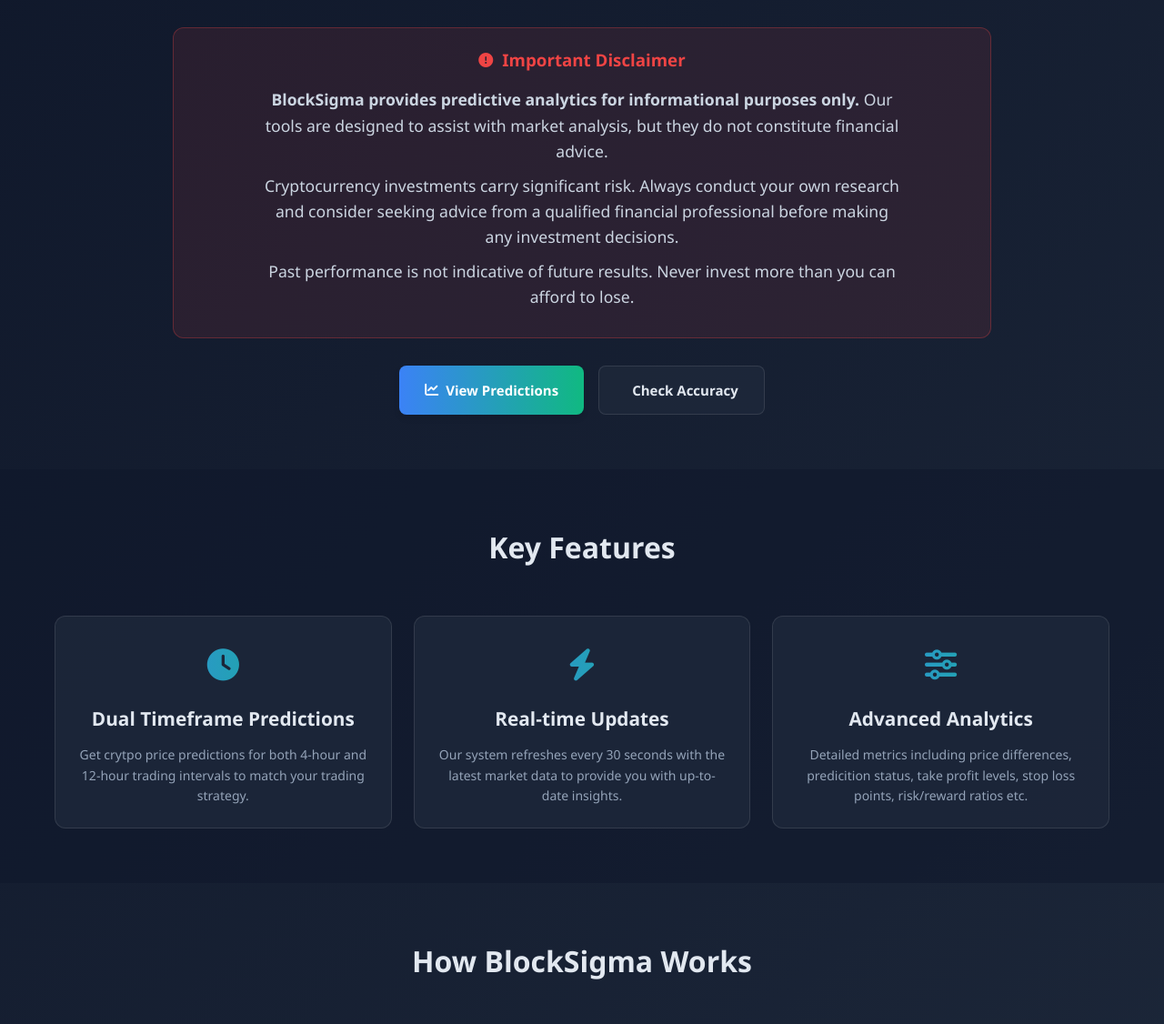
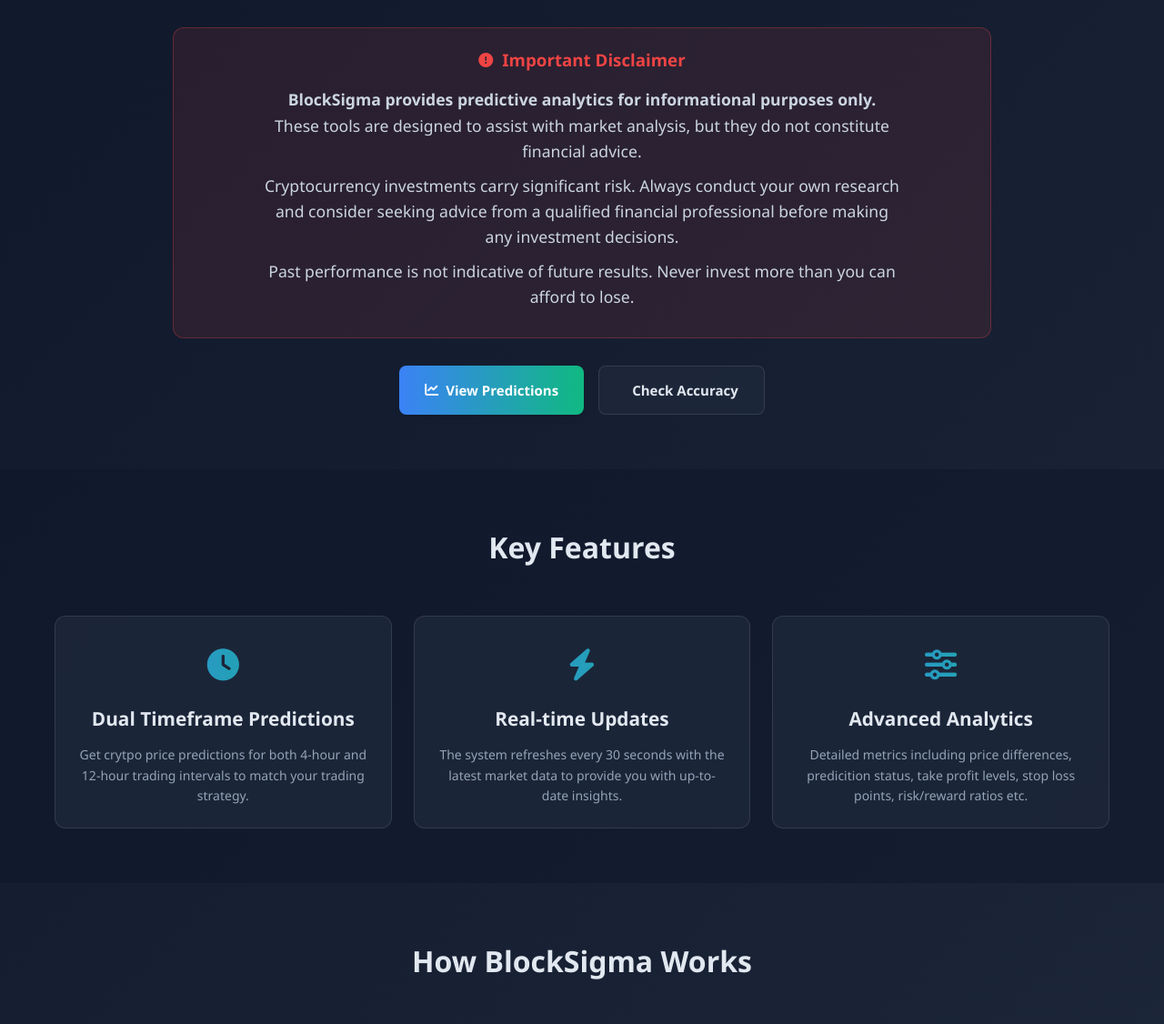
Before and after one commit to Dyuuz/BlockSIgma, a FastAPI app: page / in a window 1280 px wide. Shown: the part 335-1461 px from the top of the page at 91% size. Run offline with FastAPI, Linux system fonts and the light colour scheme.

Commit message:
feat: updated home contents

```diff
--- a/app/templates/home.html
+++ b/app/templates/home.html
@@ -39,7 +39,7 @@
                     <h3>Important Disclaimer</h3>
                 </div>
                 <div class="disclaimer-content">
-                    <p><strong>BlockSigma provides predictive analytics for informational purposes only.</strong> Our tools are designed to assist with market analysis, but they do not constitute financial advice.</p>
+                    <p><strong>BlockSigma provides predictive analytics for informational purposes only.</strong> These tools are designed to assist with market analysis, but they do not constitute financial advice.</p>
                     <p>Cryptocurrency investments carry significant risk. Always conduct your own research and consider seeking advice from a qualified financial professional before making any investment decisions.</p>
                     <p>Past performance is not indicative of future results. Never invest more than you can afford to lose.</p>
                 </div>
@@ -73,7 +73,7 @@
                         <i class="fas fa-bolt"></i>
                     </div>
                     <h3>Real-time Updates</h3>
-                    <p>Our system refreshes every 30 seconds with the latest market data to provide you with up-to-date insights.</p>
+                    <p>The system refreshes every 30 seconds with the latest market data to provide you with up-to-date insights.</p>
                 </div>
                 <div class="feature-card">
                     <div class="feature-icon">
@@ -104,7 +104,7 @@
                 <div class="step">
                     <div class="step-number">3</div>
                     <h3>Results Delivery</h3>
-                    <p>For each asset, our system provides a JSON record containing prices, deltas, statuses, and metrics, plus static UTC timestamps for when the prediction was made and when it expires (now + 4h/12hr). The function returns an array ready to store or serve to your dashboard.</p>
+                    <p>For each asset, this system provides a JSON record containing prices, deltas, statuses, and metrics, plus static UTC timestamps for when the prediction was made and when it expires (now + 4h/12hr). The function returns an array ready to store or serve to your dashboard.</p>
                 </div>
             </div>
         </div>
```
